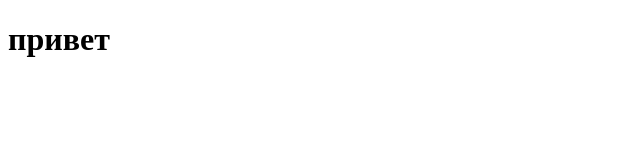
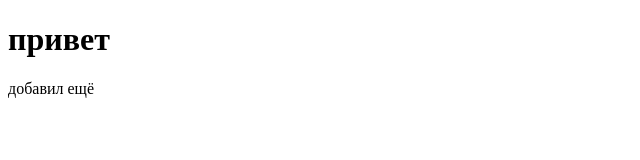
Before and after one commit to systemf123/test-landing, a plain HTML site: page index.html in a window 1280 px wide. Shown: the whole page, without its empty margins (0-640 px from the left). Drawn offline with Linux system fonts and the light colour scheme.

Commit message:
create new breanch

```diff
--- a/index.html
+++ b/index.html
@@ -6,5 +6,6 @@
 </head>
 <body>
 <h1>привет</h1>
+<p>добавил ещё</p>
 </body>
 </html>
```
